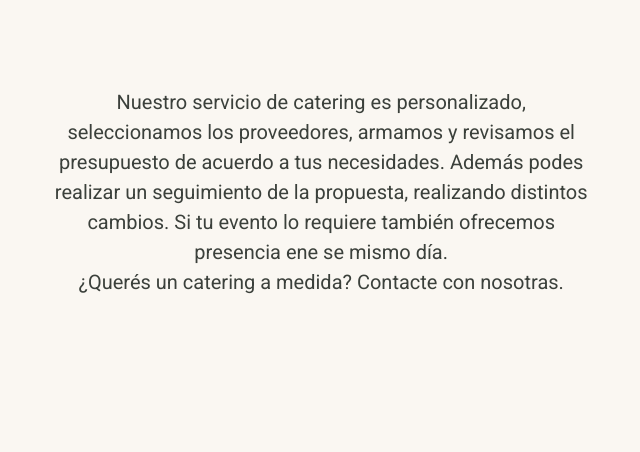
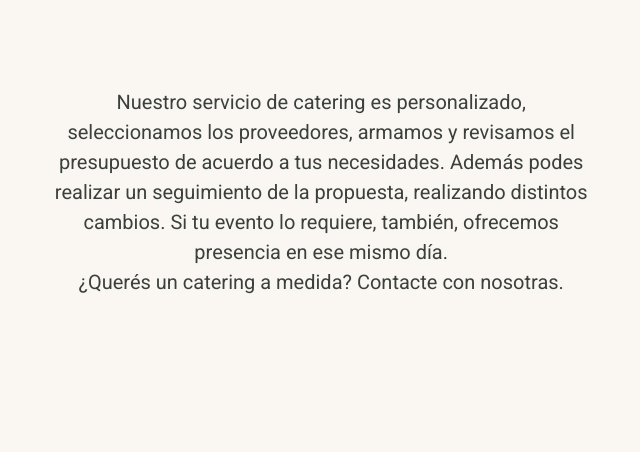
Before and after one commit to RosarioJarque/MuchaPlanner_Jarque, a plain HTML site: page pages/servicio.html in a window 1280 px wide. Shown: the part 1237-1689 px from the top of the page, 543-1183 px from the left. Drawn offline with nearby package versions, Linux system fonts and the light colour scheme.

Commit message:
Correccion de textos

```diff
--- a/pages/servicio.html
+++ b/pages/servicio.html
@@ -63,7 +63,7 @@
         </div>
         <div class="row">
             <img src="../img/ImgServ3.png" class="col-lg-5 col-md-12 col-xs-12" alt="Barra de aderezos y snacks">
-            <p class="Servicio__Texto col-lg-6 col-md-12 col-xs-6">Nuestro servicio de catering es personalizado, seleccionamos los proveedores, armamos y revisamos el presupuesto de acuerdo a tus necesidades. Además podes realizar un seguimiento de la propuesta, realizando distintos cambios. Si tu evento lo requiere también ofrecemos presencia ene se mismo día.<br> ¿Querés un catering a medida? Contacte con nosotras.
+            <p class="Servicio__Texto col-lg-6 col-md-12 col-xs-6">Nuestro servicio de catering es personalizado, seleccionamos los proveedores, armamos y revisamos el presupuesto de acuerdo a tus necesidades. Además podes realizar un seguimiento de la propuesta, realizando distintos cambios. Si tu evento lo requiere, también, ofrecemos presencia en ese mismo día.<br> ¿Querés un catering a medida? Contacte con nosotras.
             </p>
         </div>
     </section>
```
